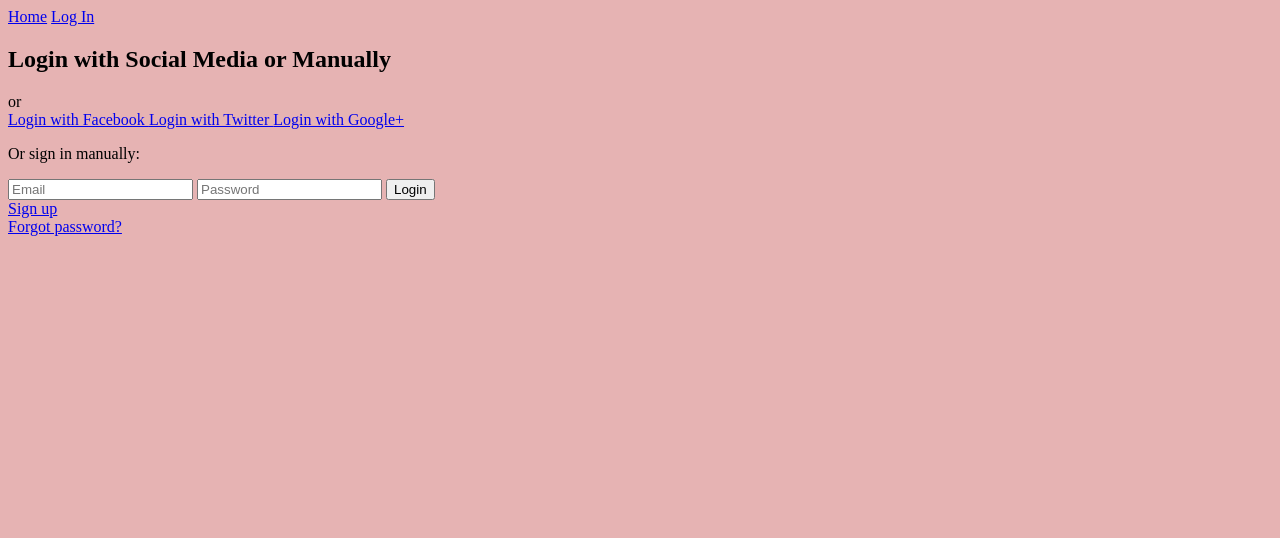
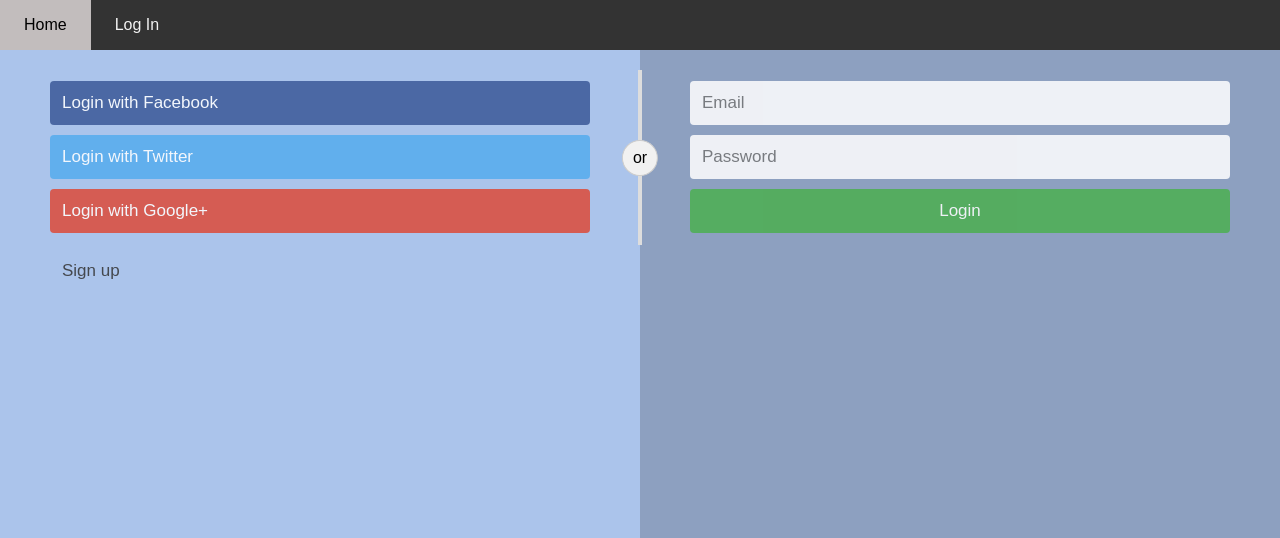
Before and after one commit to Temirkhanov/ItemCatalog, a Flask app: page /login in a window 1280 px wide. Shown: the top 538 px of the page. Run offline with Flask 2, Linux system fonts and the light colour scheme.

Commit message:
Added styles and first corrections to login page

```diff
--- a/main.py
+++ b/main.py
@@ -21,7 +21,7 @@
 def showCategories():
     categories = session.query(Category).order_by(asc(Category.name)).all()
     items = session.query(Item).order_by(desc(Item.id)).limit(5).all()
-    return render_template('catalog.html', categories=categories, items=items, name="Latest items", newItems=False)
+    return render_template('catalog.html', categories=categories, items=items, name="Latest", newItems=False)
 
 
 @app.route('/category/new/', methods=['GET', 'POST'])
--- a/package.json
+++ b/package.json
@@ -4,7 +4,7 @@
   "description": "item catalog with databases",
   "main": "index.js",
   "scripts": {
-    "sass": "node-sass -w scss/ -o static/css/ --recursive"
+    "sass": "node-sass -w scss/ -o static/ --recursive"
   },
   "author": "Ruslan Temirkhanov",
   "license": "MIT",
--- a/scss/main.scss
+++ /dev/null
@@ -1,5 +0,0 @@
-$primary-color: rgb(230, 179, 179);
-
-body {
-  background: $primary-color;
-}
--- /dev/null
+++ b/scss/style.scss
@@ -0,0 +1,174 @@
+$color1: #8a6df3;
+$color2: #abc4eb;
+$color3: #8da0c0;
+$color-nav: #333;
+
+.topnav {
+  a {
+    float: left;
+    color: #f2f2f2;
+    text-align: center;
+    padding: 1rem 1.5rem;
+    text-decoration: none;
+    font-size: 1rem;
+  }
+
+  a:hover {
+    background-color: rgb(194, 189, 189);
+    color: black;
+  }
+
+  margin: 0;
+  padding: 0;
+  background: $color-nav;
+  overflow: hidden;
+}
+
+body {
+  margin: 0;
+  height: 100%;
+  background: linear-gradient(90deg, $color2 50%, $color3 50%);
+  font-family: Arial, Helvetica, sans-serif;
+}
+
+* {
+  box-sizing: border-box;
+}
+
+a {
+  text-decoration: none;
+  color: $color-nav;
+  font-size: 1rem;
+}
+
+.list {
+  text-align: center;
+  width: 50%;
+  display: grid;
+  a:hover {
+    background-color: #333;
+    color: white;
+  }
+  .create-link {
+    padding: 1rem;
+  }
+  .create-link:hover {
+    background-color: lightcoral;
+    font-size: 1.3rem;
+  }
+}
+
+#category {
+  float: left;
+}
+
+#item {
+  float: right;
+}
+
+.list-name {
+  padding: 0.3rem;
+  color: black;
+  font-family: "Palatino Linotype", "Book Antiqua", Palatino, serif;
+  text-decoration: underline;
+}
+
+.container {
+  position: relative;
+  border-radius: 5px;
+  padding: 20px 0 30px 0;
+}
+
+input,
+.btn {
+  width: 100%;
+  padding: 12px;
+  border: none;
+  border-radius: 4px;
+  margin: 5px 0;
+  opacity: 0.85;
+  display: inline-block;
+  font-size: 17px;
+  line-height: 20px;
+  text-decoration: none;
+}
+
+input:hover,
+.btn:hover {
+  opacity: 1;
+}
+
+/* add appropriate colors to fb, twitter and google buttons */
+.fb {
+  background-color: #3b5998;
+  color: white;
+}
+
+.twitter {
+  background-color: #55acee;
+  color: white;
+}
+
+.google {
+  background-color: #dd4b39;
+  color: white;
+}
+
+/* style the submit button */
+input[type="submit"] {
+  background-color: #4caf50;
+  color: white;
+  cursor: pointer;
+}
+
+input[type="submit"]:hover {
+  background-color: #45a049;
+}
+
+/* Two-column layout */
+.col {
+  float: left;
+  width: 50%;
+  margin: auto;
+  padding: 0 50px;
+  margin-top: 6px;
+}
+
+/* Clear floats after the columns */
+.row:after {
+  content: "";
+  display: table;
+  clear: both;
+}
+
+/* vertical line */
+.vl {
+  position: absolute;
+  left: 50%;
+  transform: translate(-50%);
+  border: 2px solid #ddd;
+  height: 175px;
+}
+
+/* text inside the vertical line */
+.vl-innertext {
+  position: absolute;
+  top: 50%;
+  transform: translate(-50%, -50%);
+  background-color: #f1f1f1;
+  border: 1px solid #ccc;
+  border-radius: 50%;
+  padding: 8px 10px;
+}
+
+/* hide some text on medium and large screens */
+.hide-md-lg {
+  display: none;
+}
+
+/* bottom container */
+.bottom-container {
+  text-align: center;
+  background-color: #666;
+  border-radius: 0px 0px 4px 4px;
+}
--- a/static/css/main.css
+++ /dev/null
@@ -1,2 +0,0 @@
-body {
-  background: #e6b3b3; }
--- /dev/null
+++ b/static/style.css
@@ -0,0 +1,140 @@
+.topnav {
+  margin: 0;
+  padding: 0;
+  background: #333;
+  overflow: hidden; }
+  .topnav a {
+    float: left;
+    color: #f2f2f2;
+    text-align: center;
+    padding: 1rem 1.5rem;
+    text-decoration: none;
+    font-size: 1rem; }
+  .topnav a:hover {
+    background-color: #c2bdbd;
+    color: black; }
+
+body {
+  margin: 0;
+  height: 100%;
+  background: linear-gradient(90deg, #abc4eb 50%, #8da0c0 50%);
+  font-family: Arial, Helvetica, sans-serif; }
+
+* {
+  box-sizing: border-box; }
+
+a {
+  text-decoration: none;
+  color: #333;
+  font-size: 1rem; }
+
+.list {
+  text-align: center;
+  width: 50%;
+  display: grid; }
+  .list a:hover {
+    background-color: #333;
+    color: white; }
+  .list .create-link {
+    padding: 1rem; }
+  .list .create-link:hover {
+    background-color: lightcoral;
+    font-size: 1.3rem; }
+
+#category {
+  float: left; }
+
+#item {
+  float: right; }
+
+.list-name {
+  padding: 0.3rem;
+  color: black;
+  font-family: "Palatino Linotype", "Book Antiqua", Palatino, serif;
+  text-decoration: underline; }
+
+.container {
+  position: relative;
+  border-radius: 5px;
+  padding: 20px 0 30px 0; }
+
+input,
+.btn {
+  width: 100%;
+  padding: 12px;
+  border: none;
+  border-radius: 4px;
+  margin: 5px 0;
+  opacity: 0.85;
+  display: inline-block;
+  font-size: 17px;
+  line-height: 20px;
+  text-decoration: none; }
+
+input:hover,
+.btn:hover {
+  opacity: 1; }
+
+/* add appropriate colors to fb, twitter and google buttons */
+.fb {
+  background-color: #3b5998;
+  color: white; }
+
+.twitter {
+  background-color: #55acee;
+  color: white; }
+
+.google {
+  background-color: #dd4b39;
+  color: white; }
+
+/* style the submit button */
+input[type="submit"] {
+  background-color: #4caf50;
+  color: white;
+  cursor: pointer; }
+
+input[type="submit"]:hover {
+  background-color: #45a049; }
+
+/* Two-column layout */
+.col {
+  float: left;
+  width: 50%;
+  margin: auto;
+  padding: 0 50px;
+  margin-top: 6px; }
+
+/* Clear floats after the columns */
+.row:after {
+  content: "";
+  display: table;
+  clear: both; }
+
+/* vertical line */
+.vl {
+  position: absolute;
+  left: 50%;
+  transform: translate(-50%);
+  border: 2px solid #ddd;
+  height: 175px; }
+
+/* text inside the vertical line */
+.vl-innertext {
+  position: absolute;
+  top: 50%;
+  transform: translate(-50%, -50%);
+  background-color: #f1f1f1;
+  border: 1px solid #ccc;
+  border-radius: 50%;
+  padding: 8px 10px; }
+
+/* hide some text on medium and large screens */
+.hide-md-lg {
+  display: none; }
+
+/* bottom container */
+.bottom-container {
+  text-align: center;
+  background-color: #666;
+  border-radius: 0px 0px 4px 4px; }
--- a/templates/login.html
+++ b/templates/login.html
@@ -5,18 +5,22 @@
     <meta http-equiv="X-UA-Compatible" content="IE=edge" />
     <title>Page Title</title>
     <meta name="viewport" content="width=device-width, initial-scale=1" />
-    <link rel="stylesheet" type="text/css" href="../static/css/main.css" />
+    <link
+      rel="stylesheet"
+      type="text/css"
+      href="{{url_for('static', filename='style.css')}}"
+    />
     <script src="../static/js/main.js"></script>
   </head>
   <body>
     <div class="topnav">
-      <a class="active" href="{{ url_for('showCategories') }}">Home</a>
+      <a href="{{ url_for('showCategories') }}">Home</a>
       <a href="{{ url_for('login') }}">Log In</a>
     </div>
+
     <div class="container">
       <form action="#" method="POST">
         <div class="row">
-          <h2>Login with Social Media or Manually</h2>
           <div class="vl">
             <span class="vl-innertext">or</span>
           </div>
@@ -49,16 +53,8 @@
           </div>
         </div>
       </form>
-    </div>
-
-    <div class="bottom-container">
-      <div class="row">
-        <div class="col">
-          <a href="#" class="btn">Sign up</a>
-        </div>
-        <div class="col">
-          <a href="#" class="btn">Forgot password?</a>
-        </div>
+      <div class="col">
+        <a href="#" class="btn">Sign up</a>
       </div>
     </div>
   </body>
--- a/templates/showItem.html
+++ b/templates/showItem.html
@@ -5,12 +5,12 @@
     <meta http-equiv="X-UA-Compatible" content="IE=edge">
     <title>Page Title</title>
     <meta name="viewport" content="width=device-width, initial-scale=1">
-    <link rel="stylesheet" type="text/css" href="../static/css/main.css" />
+    <link rel="stylesheet" type="text/css" href="{{url_for('static', filename='style.css')}}" />
     <script src="../static/js/main.js"></script>
 </head>
 <body>
     <div class="topnav">
-        <a class="active" href="{{url_for('showCategories')}}">Home</a>
+        <a href="{{url_for('showCategories')}}">Home</a>
         <a href="{{url_for('login')}}">Log In</a>
     </div>
     <a href='{{url_for('editItem', category_id=category_id, item_id=item.id)}}'>Edit</a>
```
Also changed, not shown: templates/catalog.html (+30 -19 lines), templates/editCategory.html (+6 -2 lines), templates/editItem.html (+6 -2 lines), templates/newCategory.html (+6 -2 lines), templates/newItem.html (+6 -2 lines), templates/signUp.html (+6 -2 lines).
